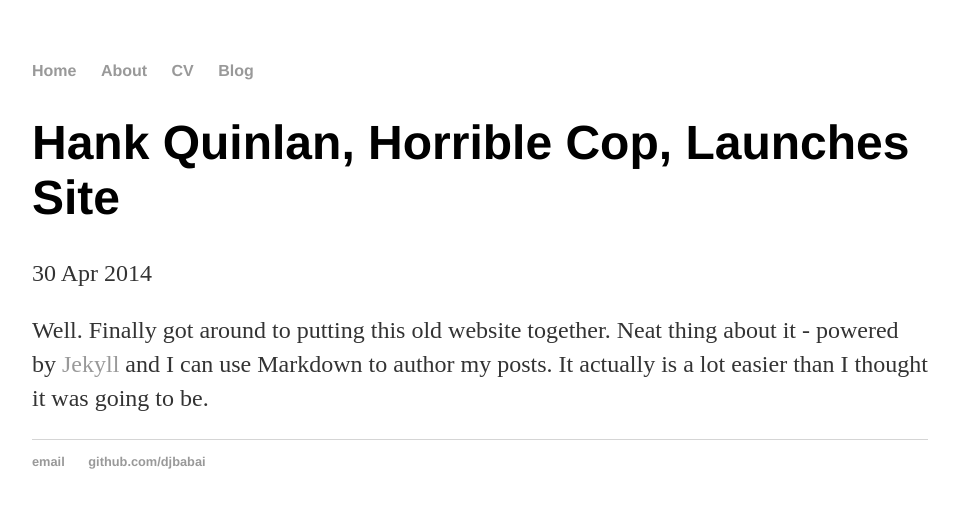
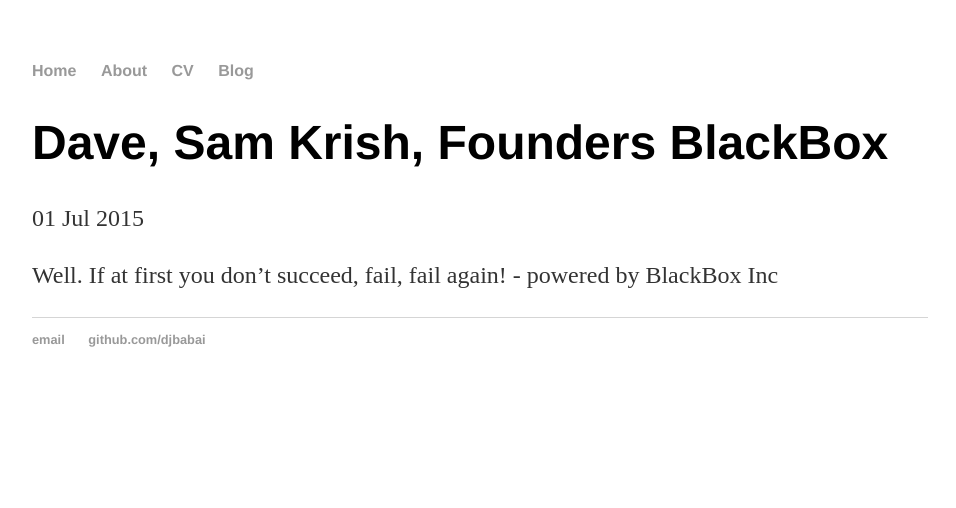
Before and after one commit to talk2sjb/djbabai.github.io, a Jekyll site: the page built from _posts/2014-04-30-hank-quinlan-site-launched.md, in a window 1280 px wide. Shown: the top 508 px of the page, without its empty margins (160-1116 px from the left). Built offline with Jekyll 4.4.1, drawn with Linux system fonts in a browser that asks for light colours.

Commit message:
Update 2014-04-30-hank-quinlan-site-launched.md

```diff
--- a/_posts/2014-04-30-hank-quinlan-site-launched.md
+++ b/_posts/2014-04-30-hank-quinlan-site-launched.md
@@ -1,7 +1,7 @@
 ---
 layout: post
-title: "Hank Quinlan, Horrible Cop, Launches Site"
-date: 2014-04-30
+title: "Dave, Sam Krish, Founders BlackBox"
+date: 2015-07-01
 ---
 
-Well. Finally got around to putting this old website together. Neat thing about it - powered by [Jekyll](http://jekyllrb.com) and I can use Markdown to author my posts. It actually is a lot easier than I thought it was going to be.
+Well. If at first you don't succeed, fail, fail again! - powered by BlackBox Inc
```
